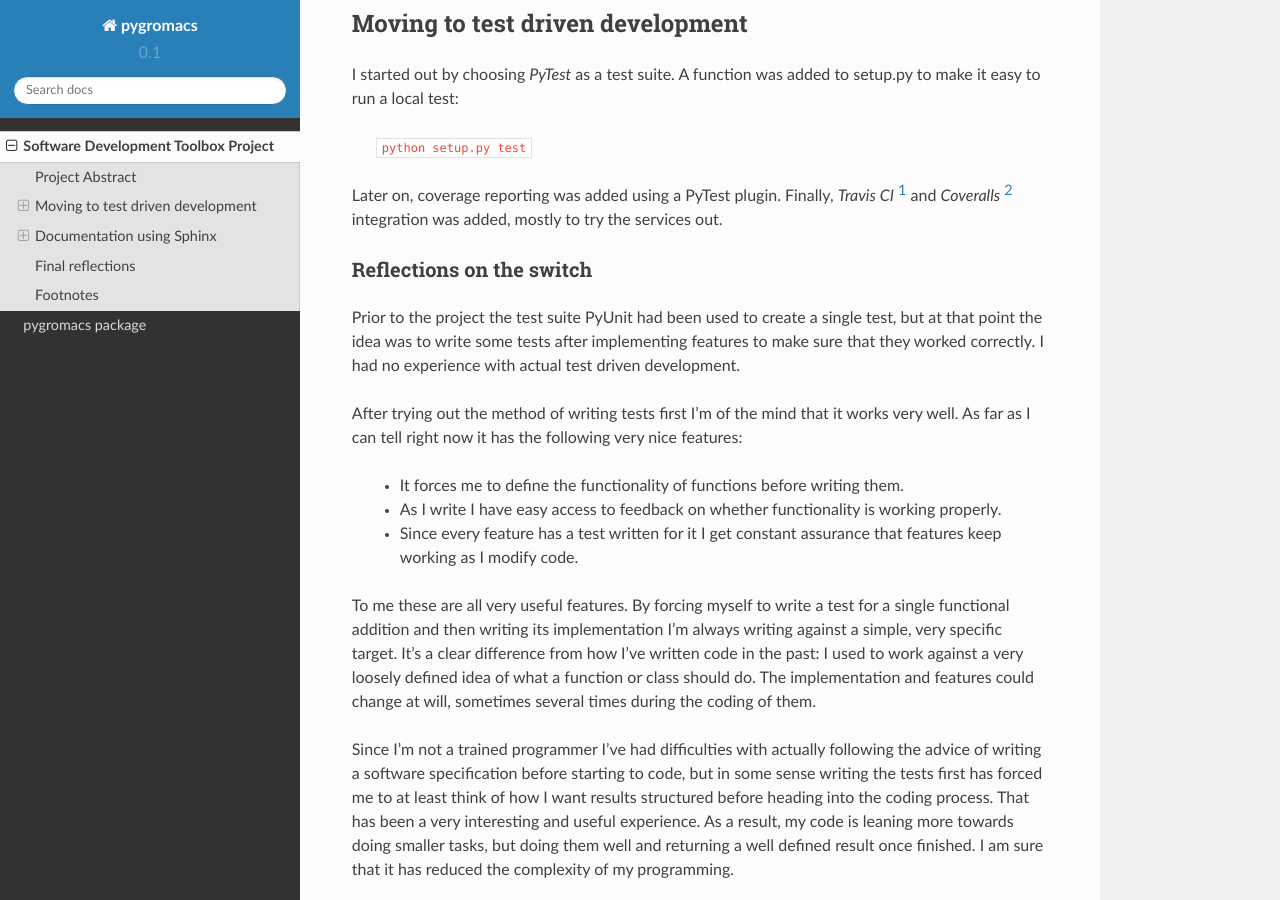
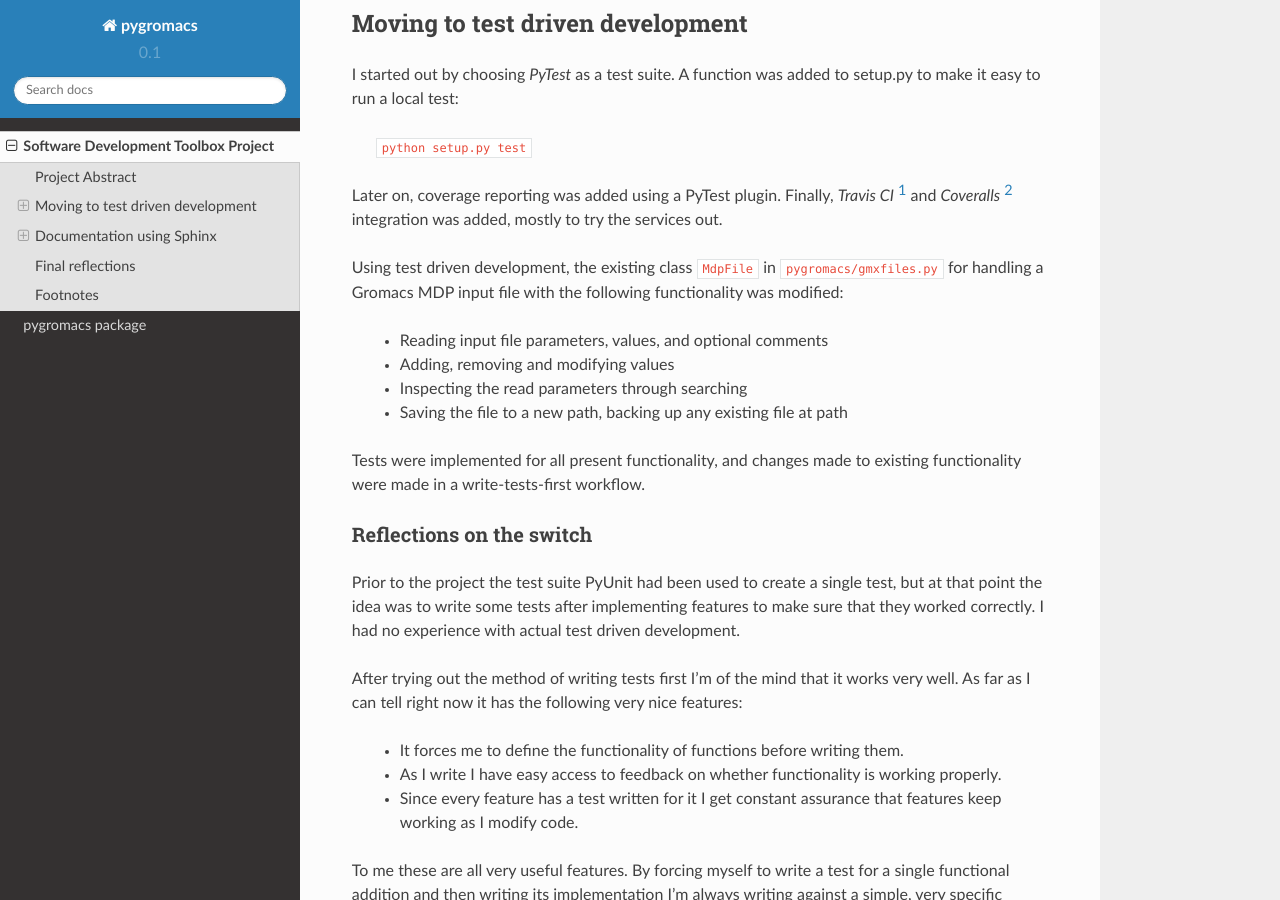
Before and after one commit to pjohansson/pygromacs, a Sphinx documentation site: the page built from docs/toolbox-project.rst, in a window 1280 px wide and 900 px high, scrolled down 449 px. Built offline with Sphinx 7.4.7 and the Read the Docs theme 2.0.0, drawn with Linux system fonts in a browser that asks for light colours; formulas are drawn with MathJax 3; some of the changed text lies outside the part shown.

Commit message:
Update report with information on what was done

```diff
--- a/docs/toolbox-project.rst
+++ b/docs/toolbox-project.rst
@@ -28,6 +28,19 @@ to setup.py to make it easy to run a local test:
 Later on, coverage reporting was added using a PyTest plugin. Finally,
 `Travis CI` [#]_ and `Coveralls` [#]_ integration was added, mostly to try
 the services out.
+
+Using test driven development, the existing class ``MdpFile`` in
+``pygromacs/gmxfiles.py`` for handling a Gromacs MDP input file with
+the following functionality was modified:
+
+ - Reading input file parameters, values, and optional comments
+ - Adding, removing and modifying values
+ - Inspecting the read parameters through searching
+ - Saving the file to a new path, backing up any existing file at path
+
+Tests were implemented for all present functionality, and changes made
+to existing functionality were made in a write-tests-first workflow.
+
 
 Reflections on the switch
 ~~~~~~~~~~~~~~~~~~~~~~~~~
@@ -130,6 +143,12 @@ has shown me not only how simple it is to create fully covered project
 web sites, but as with tests it has helped me to think my functions
 through before writing them.
 
+For the project, documentation was added to all functions and classes
+in ``pygromacs/gmxfiles.py`` and generated using Sphinx. The module
+documentation is available at the `Read the Docs web page`_.
+
+.. _`Read the Docs web page`: http://pygromacs.readthedocs.org/en/working/modules/pygromacs.html
+
 Module documentation
 ~~~~~~~~~~~~~~~~~~~~
 Grasping the syntax of .rst files was simple enough for the most part,
```
